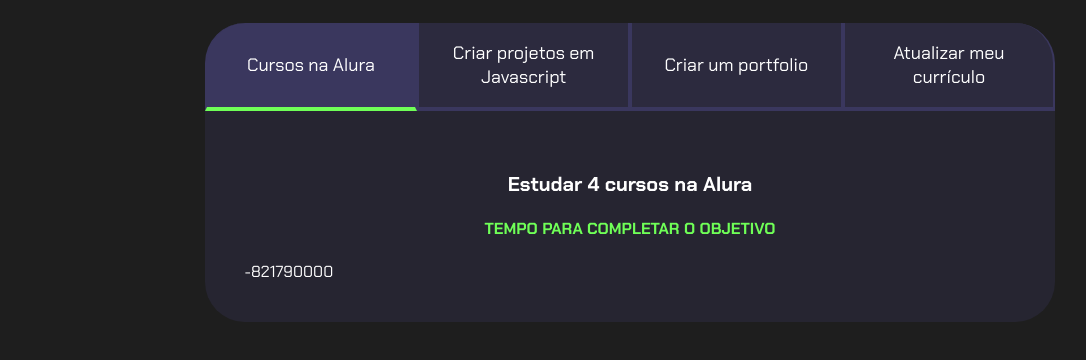
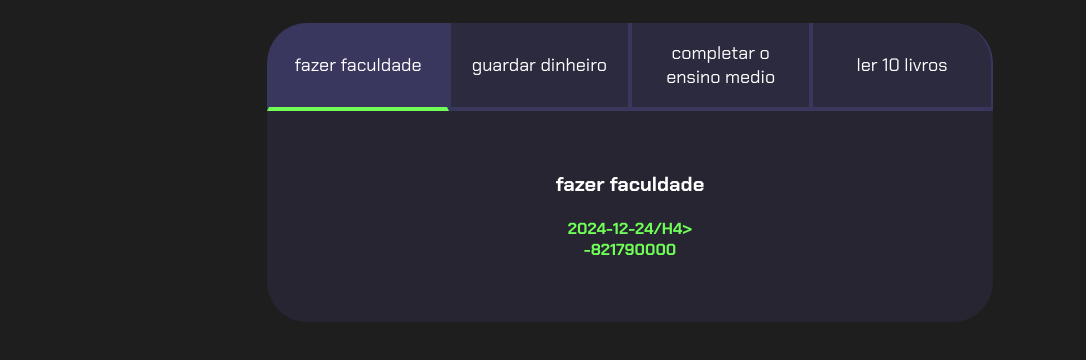
Before and after one commit to sayzuritrevizan/projetinho-, a plain HTML site: page index.html in a window 1280 px wide. Shown: the part 80-440 px from the top of the page, without its empty margins (10-1096 px from the left). Drawn offline with Linux system fonts and the light colour scheme.

Commit message:
Update index.html

```diff
--- a/index.html
+++ b/index.html
@@ -11,30 +11,30 @@
         <h2 class="titulo-principal">Meus Objetivos do ano<span>_</span></h2>
         <div class="conteudo">
         <div class="botoes">
-            <button class="botao ativo">Cursos na Alura</button>
-            <button class="botao">Criar projetos em Javascript</button>
-            <button class="botao">Criar um portfolio</button>
-            <button class="botao">Atualizar meu currículo</button>
+            <button class="botao ativo">fazer faculdade</button>
+            <button class="botao">guardar dinheiro</button>
+            <button class="botao">completar o ensino medio</button>
+            <button class="botao">ler 10 livros</button>
         </div>
         <div class="abas-textos">
             <div class="aba-conteudo ativo">
-                <h3 class="aba-conteudo-titulo-principal">Estudar 4 cursos na Alura</h3>
-                <h4 class="aba-conteudo-titulo-secundario">Tempo para completar o objetivo</h4>
+                <h3 class="aba-conteudo-titulo-principal">fazer faculdade</h3>
+                <h4 class="aba-conteudo-titulo-secundario">2024-12-24/h4>
                 <div class="contador"></div>
             </div>
             <div class="aba-conteudo">
-                <h3 class="aba-conteudo-titulo-principal">Criar 5 projetos em Javascript</h3>
-                <h4 class="aba-conteudo-titulo-secundario">Tempo para completar o objetivo</h4>
+                <h3 class="aba-conteudo-titulo-principal">guardar dinheiro</h3>
+                <h4 class="aba-conteudo-titulo-secundario">2024-08-17</h4>
                 <div class="contador"></div>
             </div>
             <div class="aba-conteudo">
-                <h3 class="aba-conteudo-titulo-principal">Criar um portfolio com os meus 3 melhores projetos</h3>
-                <h4 class="aba-conteudo-titulo-secundario">Tempo para completar o objetivo</h4>
+                <h3 class="aba-conteudo-titulo-principal">completar o ensino medio</h3>
+                <h4 class="aba-conteudo-titulo-secundario">2024-11-12</h4>
                 <div class="contador"></div>
             </div>
             <div class="aba-conteudo">
-                <h3 class="aba-conteudo-titulo-principal">Atualizar meu curriculo com os certificados da Alura</h3>
-                <h4 class="aba-conteudo-titulo-secundario">Tempo para completar o objetivo</h4>
+                <h3 class="aba-conteudo-titulo-principal">ler 10 livros</h3>
+                <h4 class="aba-conteudo-titulo-secundario">2025-01-01</h4>
                 <div class="contador"></div>
             </div>
         </div>
```
